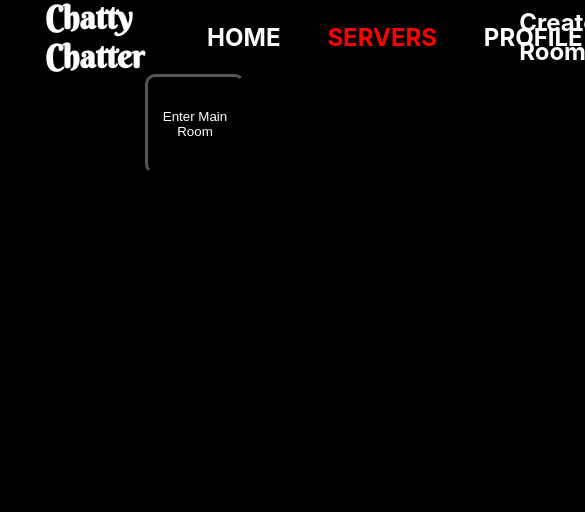
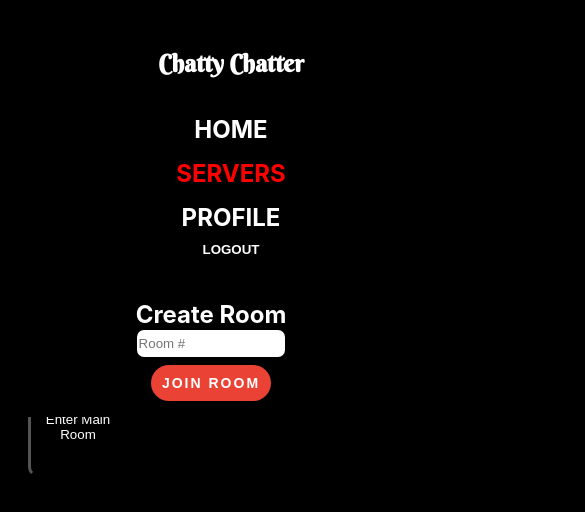
Before and after one commit to Tanner-Davison/Chatty_Chatter, a React (Create React App) app: page /currentservers in a window 390 px wide. Shown: the top 512 px of the page, 585 px wide, since content can reach past the window. Built offline with nearby package versions, Linux system fonts and the light colour scheme; sample sign-in values are in the browser's storage.

Commit message:
added css styling to make it more dynamic

```diff
--- a/src/components/Header/Header.css
+++ b/src/components/Header/Header.css
@@ -99,3 +99,80 @@ color:red;
 .visible_login_success > #loggedIn{
   color:#49c219;
 }
+
+
+@media only screen and (max-width: 600px) {
+  .headerContainer {
+    flex-direction: column;
+    height: auto;
+    padding: 1rem;
+  }
+  .create_room_container {
+    flex-direction: column;
+    gap: 0.5rem;
+  }
+  .roomInput {
+    width: 80%;
+  }
+  .navLinks {
+    flex-direction: column;
+    gap: 0px;
+  }
+  .buttonHeader {
+    min-width: 100px;
+    padding: 5px 10px;
+    height: 36px;
+  }
+  .logo-font {
+    font-size: 24px;
+    margin-right: 0;
+  }
+  .visible_login_success {
+    top: auto;
+    bottom: 0;
+    flex-direction: column;
+    font-size: 8px;
+    padding: 5px;
+  }
+
+   ul >li{
+    height: 15%;
+
+    font-size:1rem;
+   }
+   h2 {
+    height:2px;
+    padding:1px;
+   }
+   .navLinks>button{
+    margin-top:15px;
+    background-color: transparent;
+    color:white;
+    font-weight:700;
+    border:black;
+    border-radius:25px;
+   }
+
+    .server-selection {
+    display: flex;
+    width: 50%;
+    height: 20px;
+    flex-direction: row;
+    align-items: center;
+    justify-content: center;
+
+}
+
+.mainAccessBtn {
+    width: 100%;
+    display: flex;
+    border: 3px outset black;
+    color: white;
+    align-items: center;
+    align-self: center;
+    text-align: center;
+    justify-content: center;
+    background-color: black;
+    border-radius: 10px;
+}
+}
--- a/src/components/MainRoom.css
+++ b/src/components/MainRoom.css
@@ -296,3 +296,36 @@ h1{
   border:1px solid white;
   border-radius:25px;
 }
+@media only screen and (max-width: 600px) {
+  .App {
+    flex-direction: column;
+    align-items: center;
+  }
+ .all-messages {
+    display: flex;
+    width: 90%;
+    max-width: 90%;
+    max-height: 338px;
+    left:12%;
+    justify-self: flex-end;
+}
+  .container {
+    flex-direction: column;
+    align-items: flex-start;
+  }
+  div>.container.blue{
+
+    width:23%;
+  }
+  .container.green{
+    display:flex;
+    align-items: flex-start;
+    width:65%;
+  }
+  .message-content {
+    max-width: 40%;
+  }
+  .room-num-input-mainRoom {
+    flex-direction: column;
+  }
+}
--- a/src/index.css
+++ b/src/index.css
@@ -9,8 +9,15 @@ body {
 }
 html{
   background-color: black;
+
 }
 code {
   font-family: source-code-pro, Menlo, Monaco, Consolas, 'Courier New',
     monospace;
 }
+@media only screen and (max-width: 600px){
+  html{
+    width:80vw;
+    height: 100vh;
+  }
+}
```
